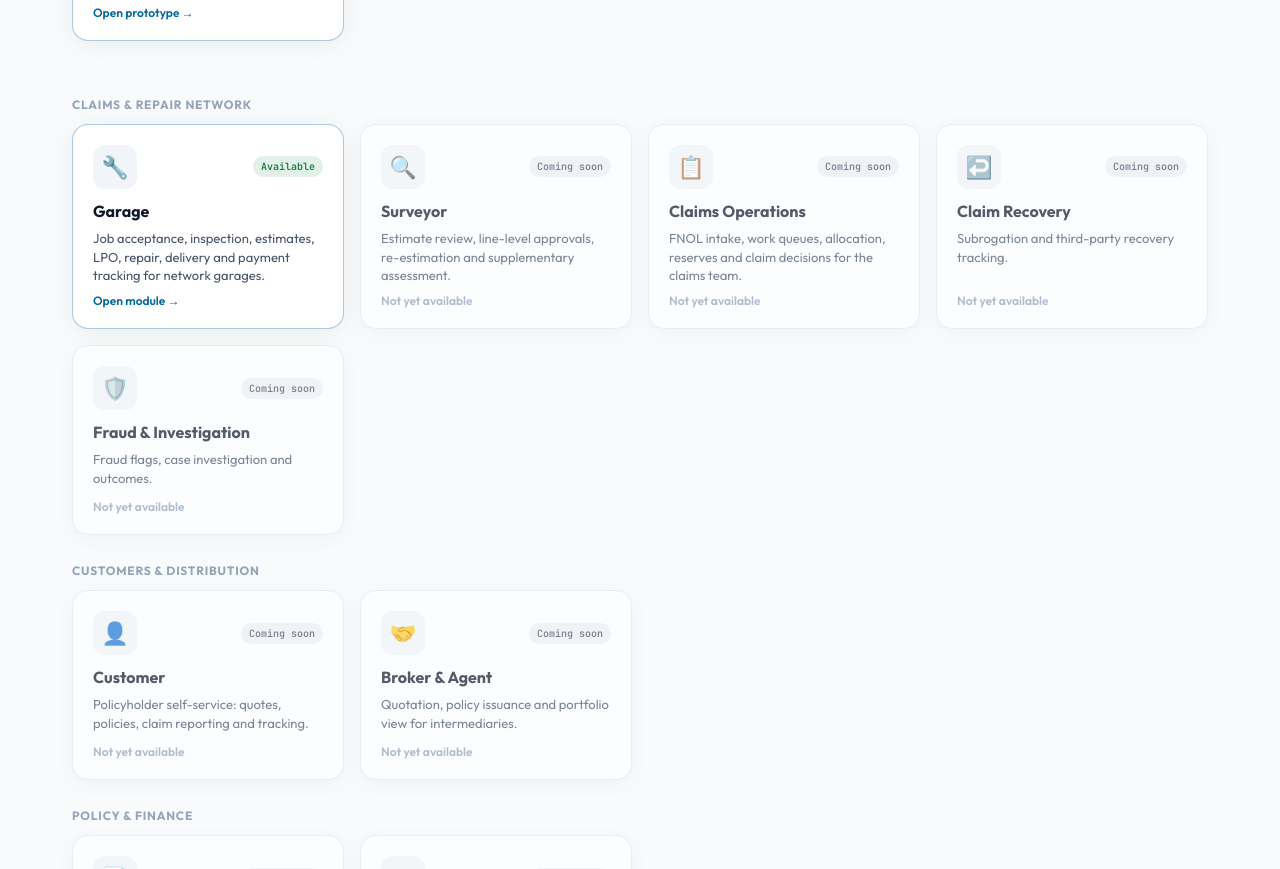
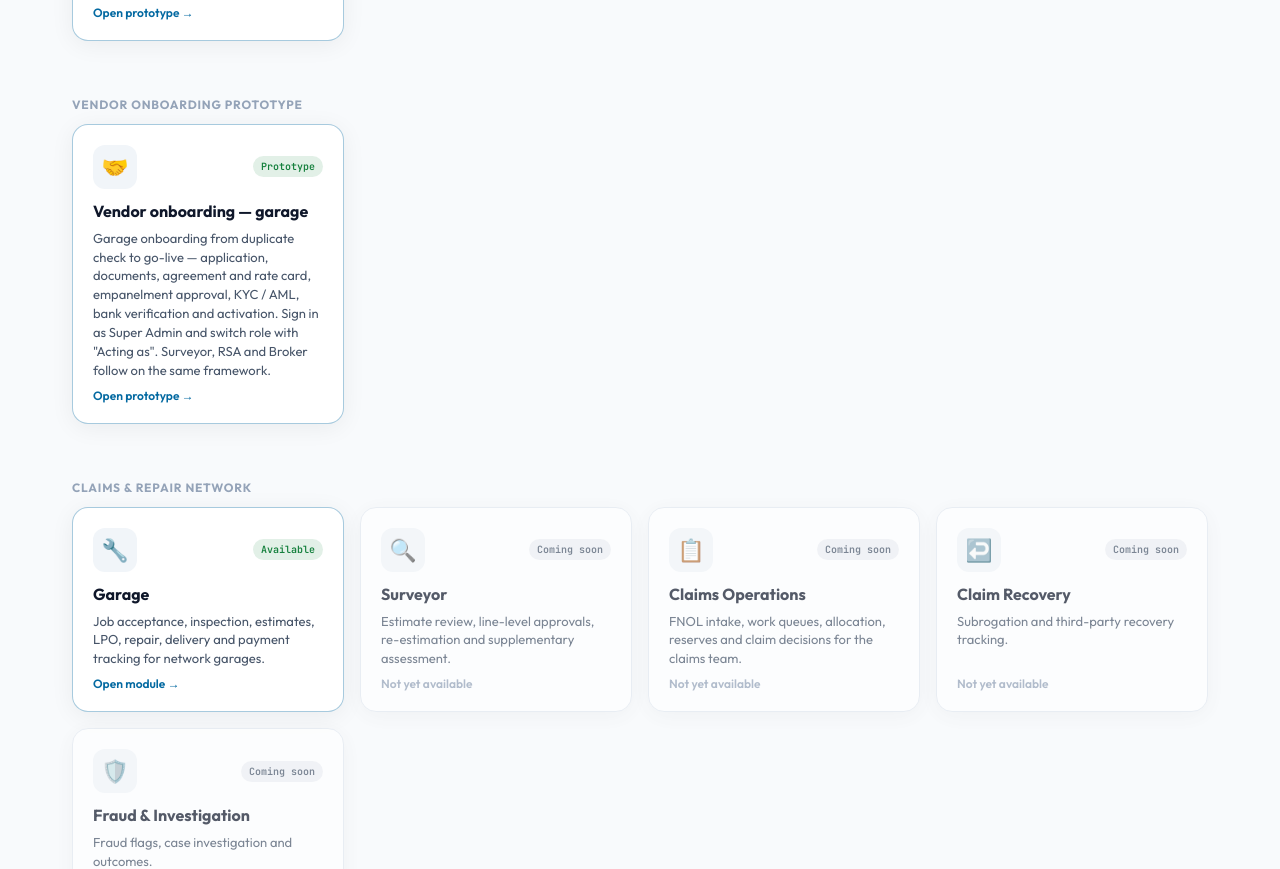
Before and after one commit to gargmitali98-cyber/motor-platform, a plain HTML site: page index.html in a window 1280 px wide. Shown: the part 1631-2500 px from the top of the page. Drawn offline with Linux system fonts and the light colour scheme.

Commit message:
Home page: entry for the vendor onboarding prototype
Co-Authored-By: Claude Opus 5.5 <noreply@anthropic.com>

```diff
--- a/index.html
+++ b/index.html
@@ -108,6 +108,23 @@
     </div>
   </section>
 
+  <section class="content" aria-labelledby="vendorHeading" style="padding-bottom:0">
+    <div class="module-group">
+      <h2 class="group-title" id="vendorHeading">Vendor Onboarding Prototype</h2>
+      <div class="module-grid">
+        <a href="prototypes/vendor-onboarding/" class="module-card live">
+          <div class="module-top">
+            <div class="module-icon" aria-hidden="true">🤝</div>
+            <span class="module-status is-live">Prototype</span>
+          </div>
+          <h3 class="module-name">Vendor onboarding — garage</h3>
+          <p class="module-desc">Garage onboarding from duplicate check to go-live — application, documents, agreement and rate card, empanelment approval, KYC / AML, bank verification and activation. Sign in as Super Admin and switch role with "Acting as". Surveyor, RSA and Broker follow on the same framework.</p>
+          <div class="module-cta">Open prototype →</div>
+        </a>
+      </div>
+    </div>
+  </section>
+
   <main class="content" id="moduleGroups"></main>
 
   <footer class="footer">Volaris One · Motor Insurance Platform</footer>
```
